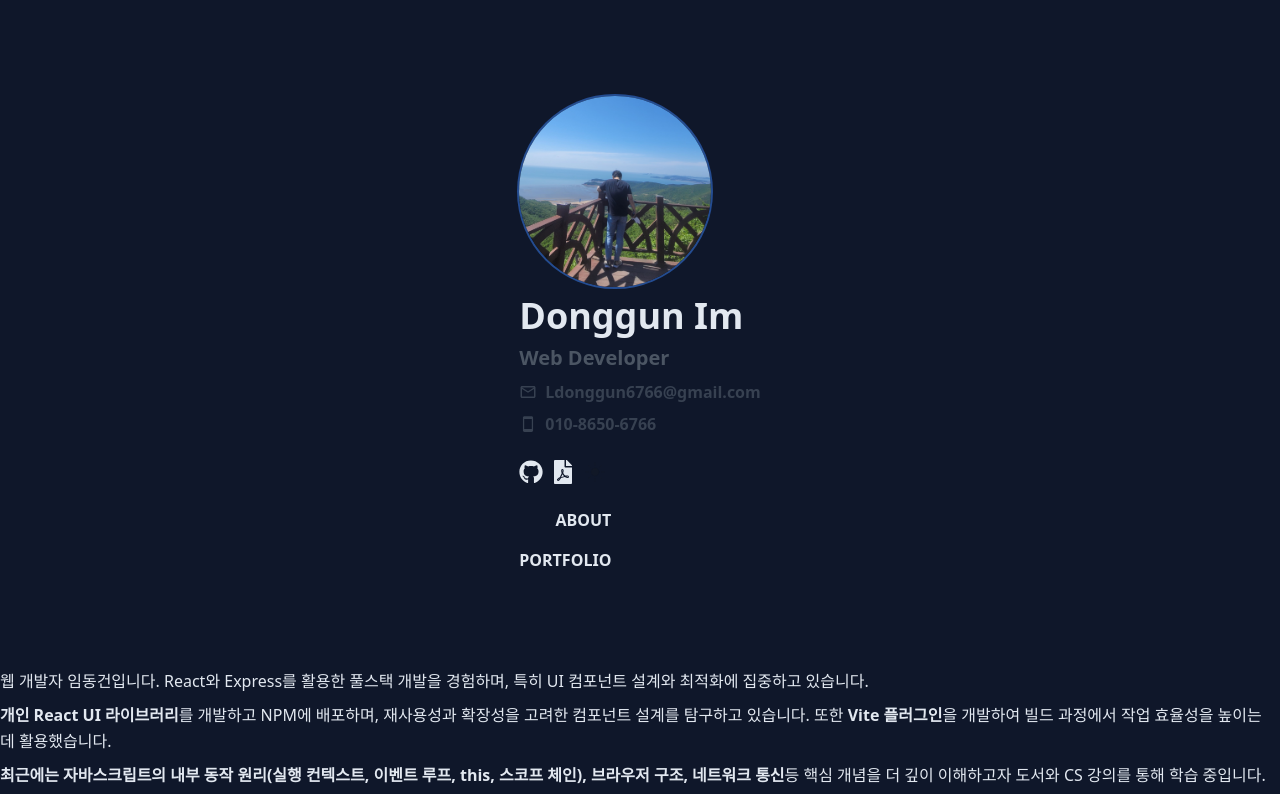
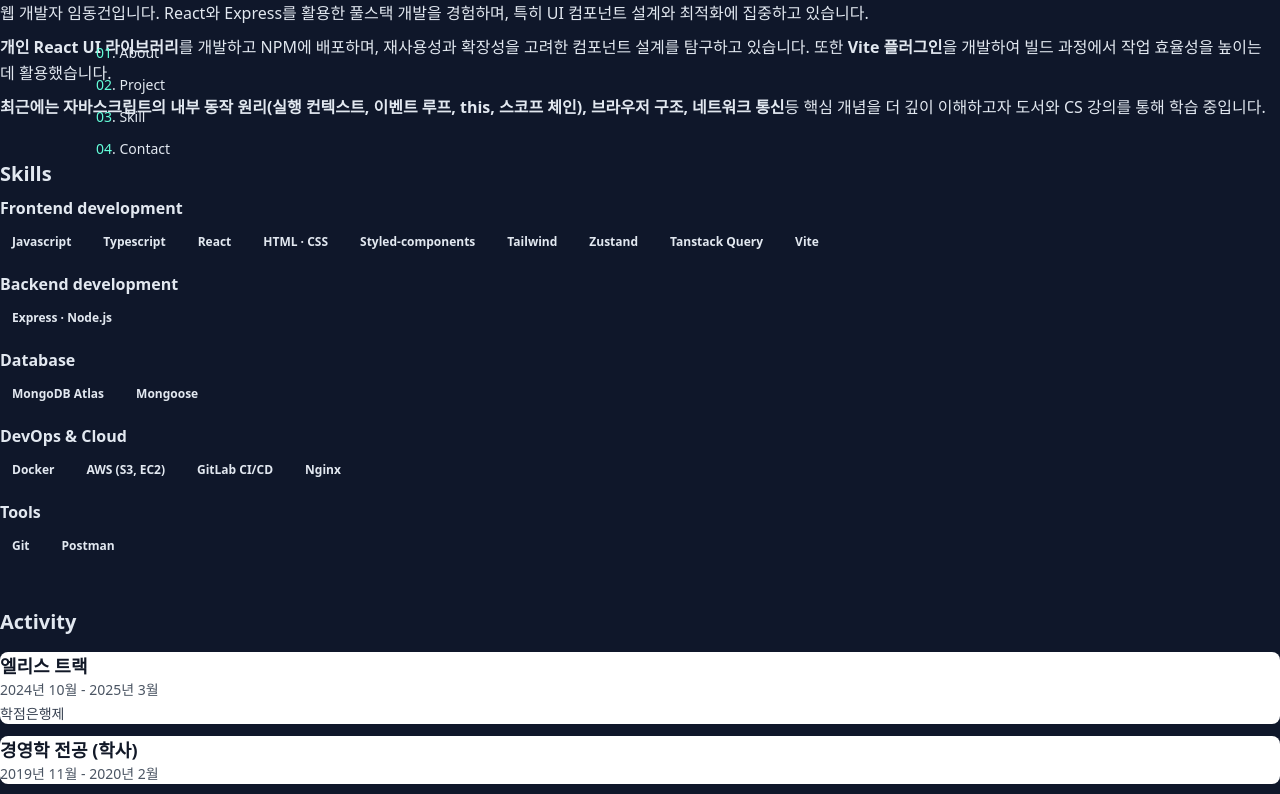
Before and after one commit to DonggunLim/resume, a React (Vite) app: page / in a window 1280 px wide. Shown: the top 794 px of the page. Built offline with nearby package versions, Linux system fonts and the light colour scheme.

Commit message:
style: header component 스타일 수정

```diff
--- a/src/components/Header.tsx
+++ b/src/components/Header.tsx
@@ -1,74 +1,45 @@
-import { useLocation, useNavigate } from "react-router-dom";
-import Avatar from "./Avatar";
-import ThemeModeButton from "./ThemeModeButton.tsx";
-import GithubIcon from "../icons/GithubIcon.tsx";
-import { MdOutlineEmail } from "react-icons/md";
-import { IoMdPhonePortrait } from "react-icons/io";
-import { FaFilePdf } from "react-icons/fa";
+import GithubIcon from "../icons/GithubIcon";
 
 const NAVIGATION_ITEMS = [
   {
-    title: "ABOUT",
-    pathname: "/",
+    title: "About",
+    pathname: "about",
   },
   {
-    title: "PORTFOLIO",
-    pathname: "/portfolio",
+    title: "Project",
+    pathname: "project",
+  },
+  {
+    title: "Skill",
+    pathname: "skill",
+  },
+  {
+    title: "Contact",
+    pathname: "contact",
   },
 ];
 
 export default function Header() {
-  const navigate = useNavigate();
-  const { pathname: currentPath } = useLocation();
   return (
-    <header className="h-screen flex-1 py-4 flex justify-center lg:py-24 sticky top-0">
-      <main className="flex flex-col h-full gap-2">
-        <Avatar />
-        <div className="space-y-2 font-semibold">
-          <h1 className="text-4xl font-bold">Donggun Im</h1>
-          <h2 className="text-xl text-gray-600 dark:text-gray-300 font-semibold">
-            Web Developer
-          </h2>
-          <a
-            href="mailto:ehdrjs130@gmail.com"
-            className="flex items-center gap-2 text-gray-700 dark:text-gray-300 hover:text-blue-500 dark:hover:text-blue-400 transition"
-          >
-            <MdOutlineEmail className="text-lg" />
-            <span>Ldonggun6766@gmail.com</span>
-          </a>
-          <div className="flex items-center gap-2 text-gray-700 dark:text-gray-300">
-            <IoMdPhonePortrait className="text-lg" />
-            <span>010-8650-6766</span>
-          </div>
-        </div>
-        <ul className="flex items-center gap-2 my-4">
-          <li className="cursor-pointer hover:scale-105 duration-200">
-            <GithubIcon />
-          </li>
-          <li className="cursor-pointer hover:scale-105 duration-200">
-            <a href="/imdonggun_resume.pdf" download="imdonggun_resume.pdf">
-              <FaFilePdf className="w-6 h-6 dark:text-white" />
-            </a>
-          </li>
-          <li className="cursor-pointer hover:scale-105 duration-200">
-            <ThemeModeButton />
-          </li>
-        </ul>
-        <nav className="flex flex-col gap-y-4 w-fit">
+    <header className="fixed top-10 left-24">
+      <nav className="flex flex-col">
+        <ol className="space-y-2">
           {NAVIGATION_ITEMS.map(({ title, pathname }, index) => (
-            <button
-              onClick={() => navigate(pathname)}
-              key={`navigation-items-${index}`}
-              className={`font-semibold text-right ${
-                pathname === currentPath &&
-                "text-primary-light-text dark:text-primary-dark-text"
-              } hover:text-primary-light-text hover:dark:text-primary-dark-text`}
-            >
-              {title}
-            </button>
+            <li>
+              <a
+                href={`#${pathname}`}
+                key={`navigation-items-${pathname}`}
+                className="text-sm"
+              >
+                <span className="text-primary">
+                  {String(index + 1).padStart(2, "0")}
+                </span>
+                . {title}
+              </a>
+            </li>
           ))}
-        </nav>
-      </main>
+        </ol>
+      </nav>
     </header>
   );
 }
--- a/src/icons/GithubIcon.tsx
+++ b/src/icons/GithubIcon.tsx
@@ -1,9 +1,20 @@
-import { FaGithub } from "react-icons/fa";
-
 const GithubIcon = () => {
   return (
     <>
-      <FaGithub className="w-6 h-6" />
+      <svg
+        xmlns="http://www.w3.org/2000/svg"
+        role="img"
+        viewBox="0 0 24 24"
+        fill="none"
+        stroke="currentColor"
+        stroke-width="2"
+        stroke-linecap="round"
+        stroke-linejoin="round"
+        className="w-6 h-6"
+      >
+        <title>GitHub</title>
+        <path d="M9 19c-5 1.5-5-2.5-7-3m14 6v-3.87a3.37 3.37 0 0 0-.94-2.61c3.14-.35 6.44-1.54 6.44-7A5.44 5.44 0 0 0 20 4.77 5.07 5.07 0 0 0 19.91 1S18.73.65 16 2.48a13.38 13.38 0 0 0-7 0C6.27.65 5.09 1 5.09 1A5.07 5.07 0 0 0 5 4.77a5.44 5.44 0 0 0-1.5 3.78c0 5.42 3.3 6.61 6.44 7A3.37 3.37 0 0 0 9 18.13V22"></path>
+      </svg>
     </>
   );
 };
```
